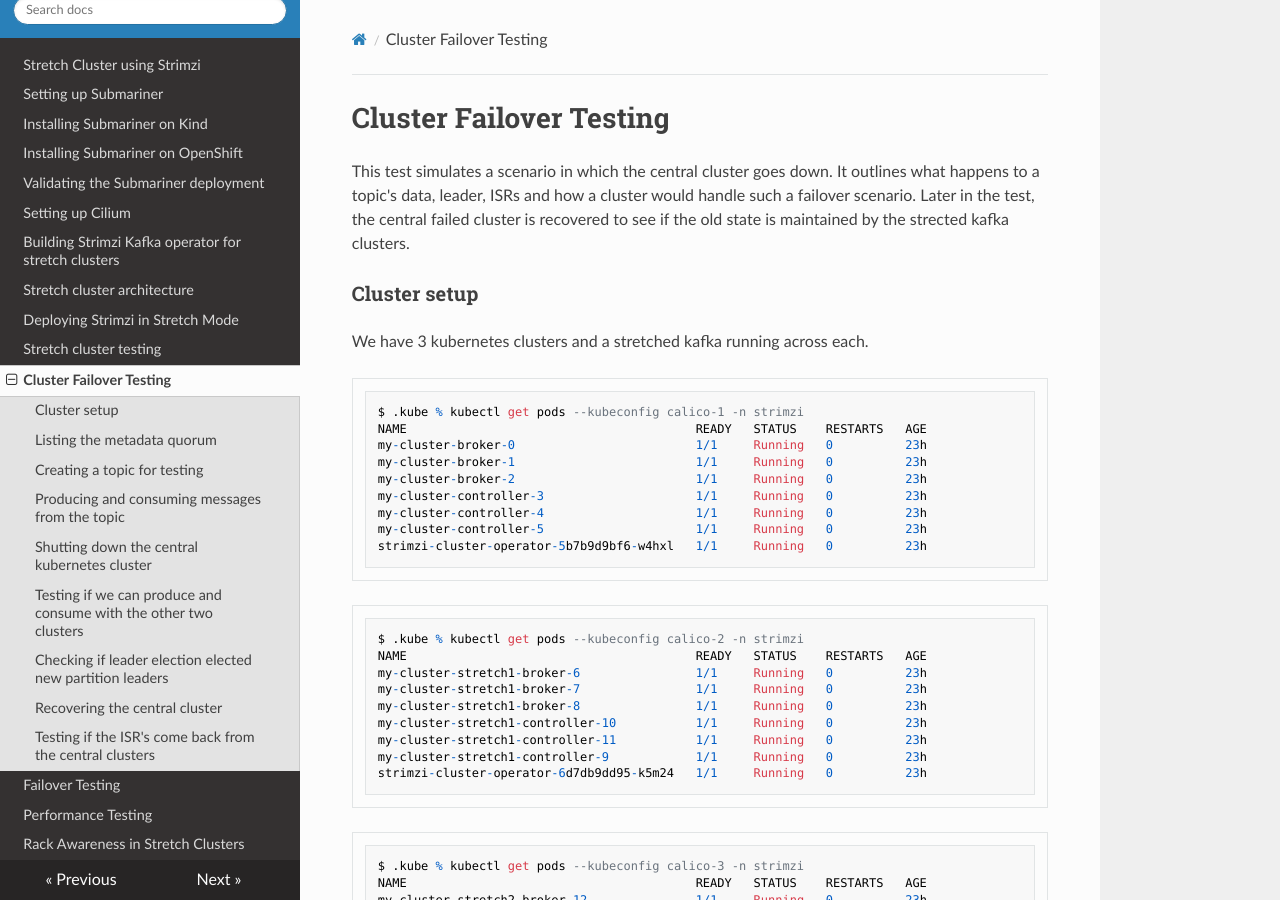
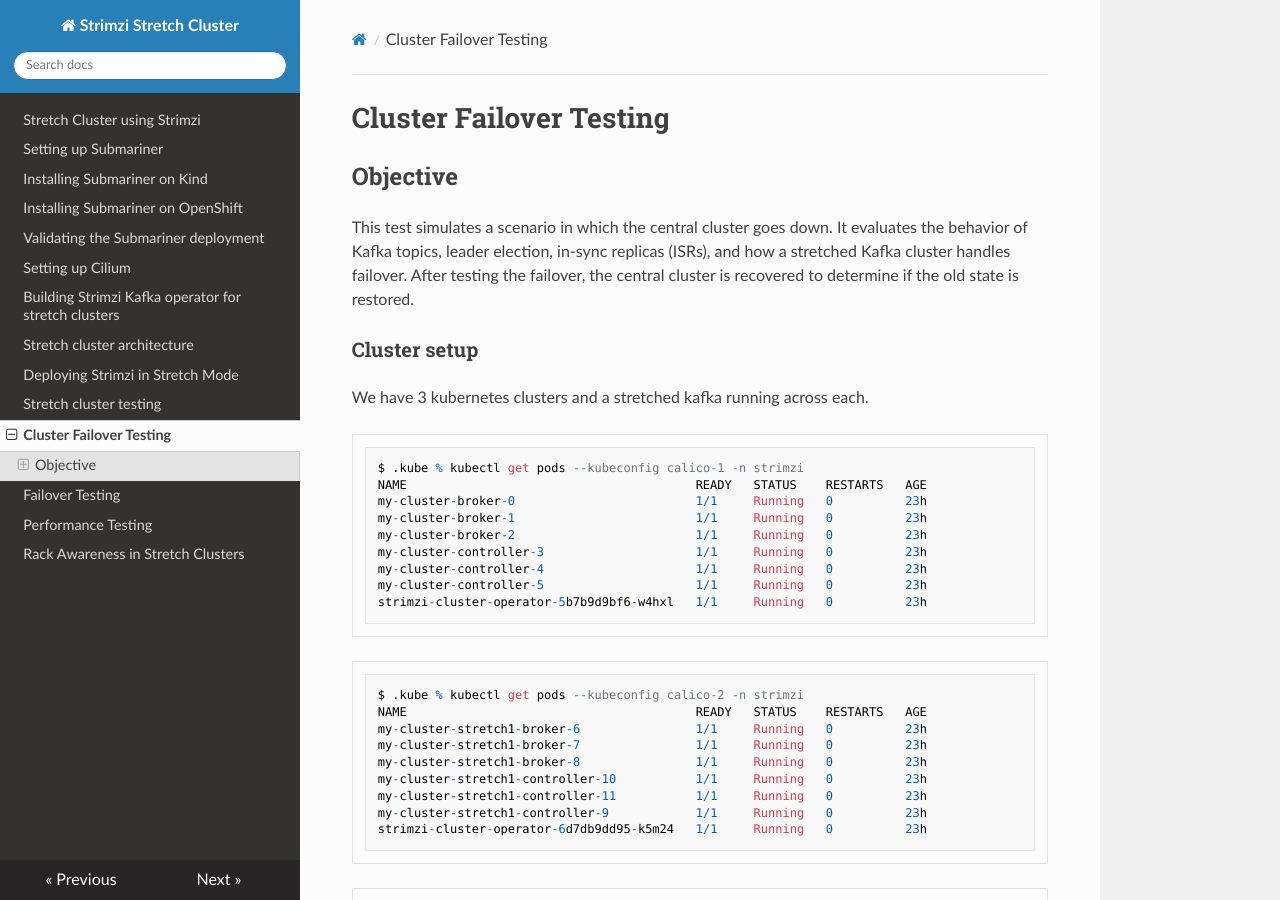
Before and after one commit to aswinayyolath/stretch-kafka-docs, an MkDocs documentation site: the page built from docs/Testing-cluster-failover.md, in a window 1280 px wide and 900 px high. Built offline with MkDocs 1.6.1, drawn with Linux system fonts in a browser that asks for light colours; nearby versions of some CDN libraries.

Commit message:
Update docs/Testing-cluster-failover.md with objective
Co-authored-by: Aswin A <55191821+aswinayyolath@users.noreply.github.com>

```diff
--- a/docs/Testing-cluster-failover.md
+++ b/docs/Testing-cluster-failover.md
@@ -1,5 +1,7 @@
 # Cluster Failover Testing
-This test simulates a scenario in which the central cluster goes down. It outlines what happens to a topic's data, leader, ISRs and how a cluster would handle such a failover scenario. Later in the test, the central failed cluster is recovered to see if the old state is maintained by the strected kafka clusters.
+## Objective
+
+This test simulates a scenario in which the central cluster goes down. It evaluates the behavior of Kafka topics, leader election, in-sync replicas (ISRs), and how a stretched Kafka cluster handles failover. After testing the failover, the central cluster is recovered to determine if the old state is restored.
 
 ### Cluster setup
 We have 3 kubernetes clusters and a stretched kafka running across each.
```
